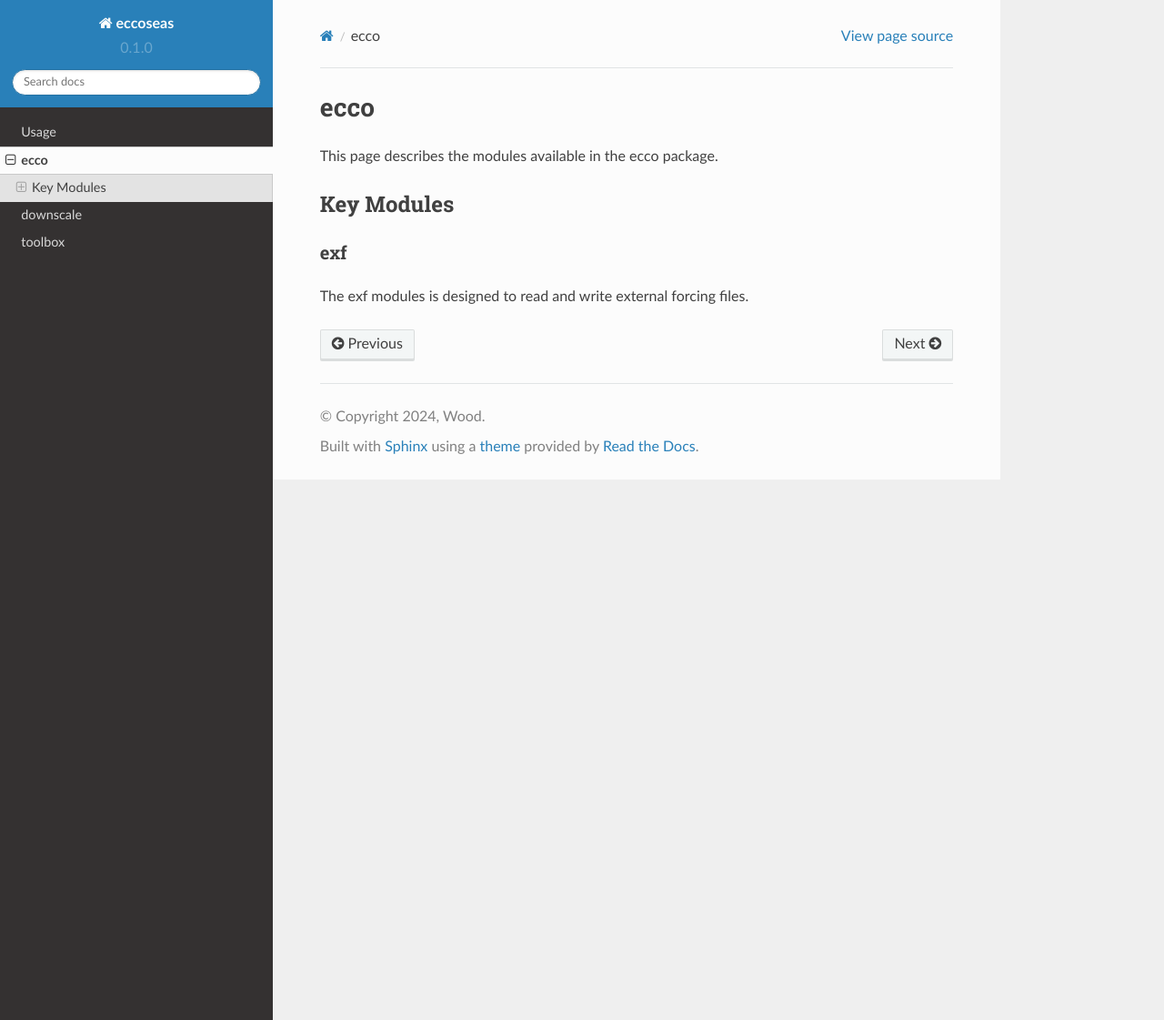
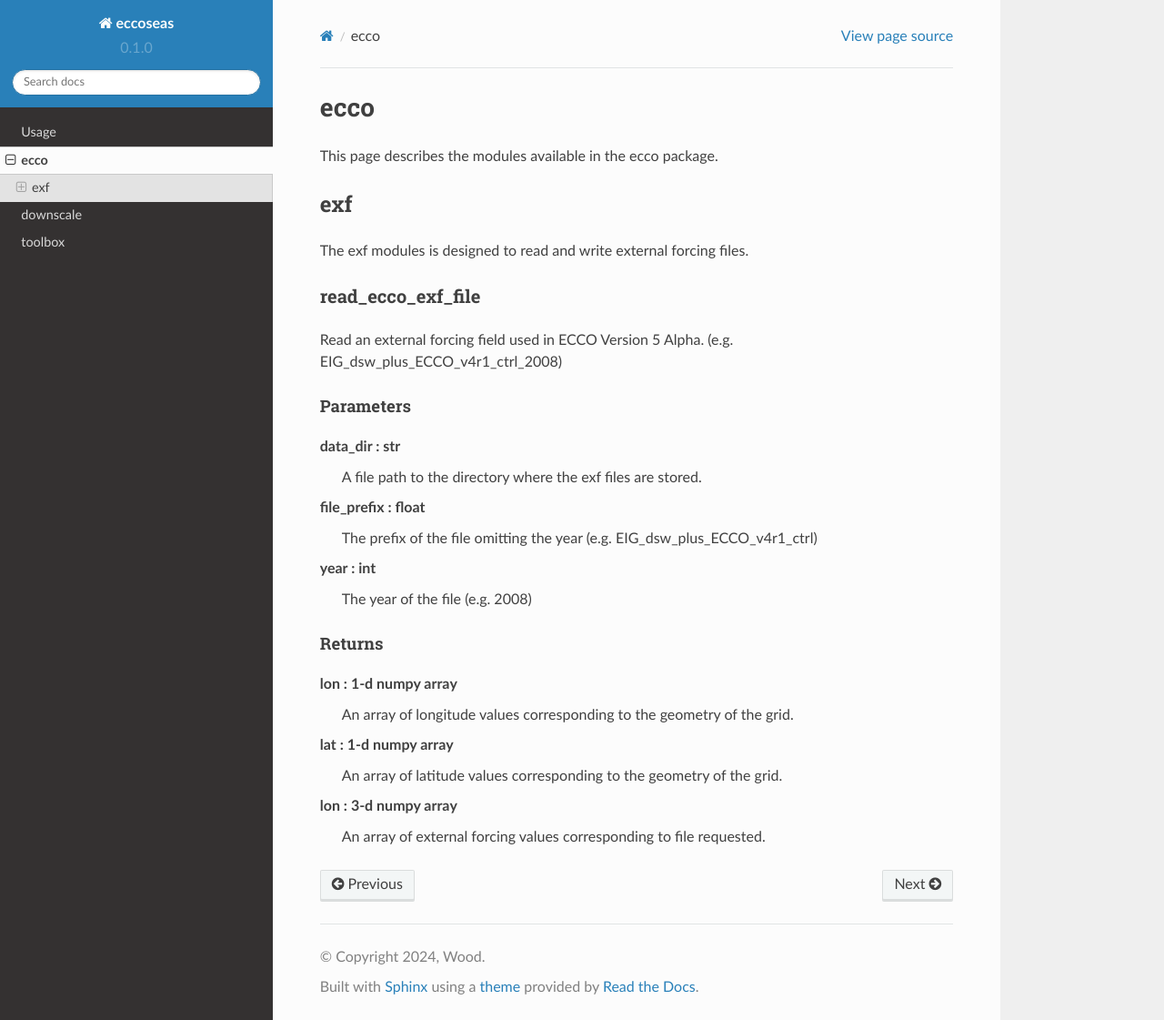
Before and after one commit to mhwood/eccoseas, a Sphinx documentation site: the page built from docs/source/ecco.rst, in a window 1280 px wide and 1121 px high. Shown: the whole window at 91% size. Built offline with Sphinx 7.4.7 and the Read the Docs theme 2.0.0, drawn with Linux system fonts in a browser that asks for light colours.

Commit message:
testing formatting on ecco page

```diff
--- a/docs/source/ecco.rst
+++ b/docs/source/ecco.rst
@@ -3,9 +3,30 @@ ecco
 
 This page describes the modules available in the ecco package.
 
-Key Modules
------------
+exf
+---
+The exf modules is designed to read and write external forcing files.
 
-exf
-^^^
-The exf modules is designed to read and write external forcing files.
+read_ecco_exf_file
+^^^^^^^^^^^^^^^^^^
+
+Read an external forcing field used in ECCO Version 5 Alpha.
+(e.g. EIG_dsw_plus_ECCO_v4r1_ctrl_2008)
+
+Parameters
+""""""""""
+data_dir : str
+   A file path to the directory where the exf files are stored.
+file_prefix : float
+   The prefix of the file omitting the year (e.g. EIG_dsw_plus_ECCO_v4r1_ctrl)
+year : int
+   The year of the file (e.g. 2008)
+
+Returns
+"""""""
+lon : 1-d numpy array
+   An array of longitude values corresponding to the geometry of the grid.
+lat : 1-d numpy array
+   An array of latitude values corresponding to the geometry of the grid.
+lon : 3-d numpy array
+   An array of external forcing values corresponding to file requested.
--- a/docs/source/index.rst
+++ b/docs/source/index.rst
@@ -1,11 +1,12 @@
 Welcome to the ECCO Seas documentation!
 ===================================
+
+Author: Mike Wood
 
 **eccoseas** is a Python library containing tools for creating regional
 ocean model simulations from ECCO output..
 
-Check out the :doc:`usage` section for further information, including
-how to :ref:`installation` the project.
+The :doc:`usage` page has information on the :ref:`installation` of the package.
 
 .. note::
 
```
